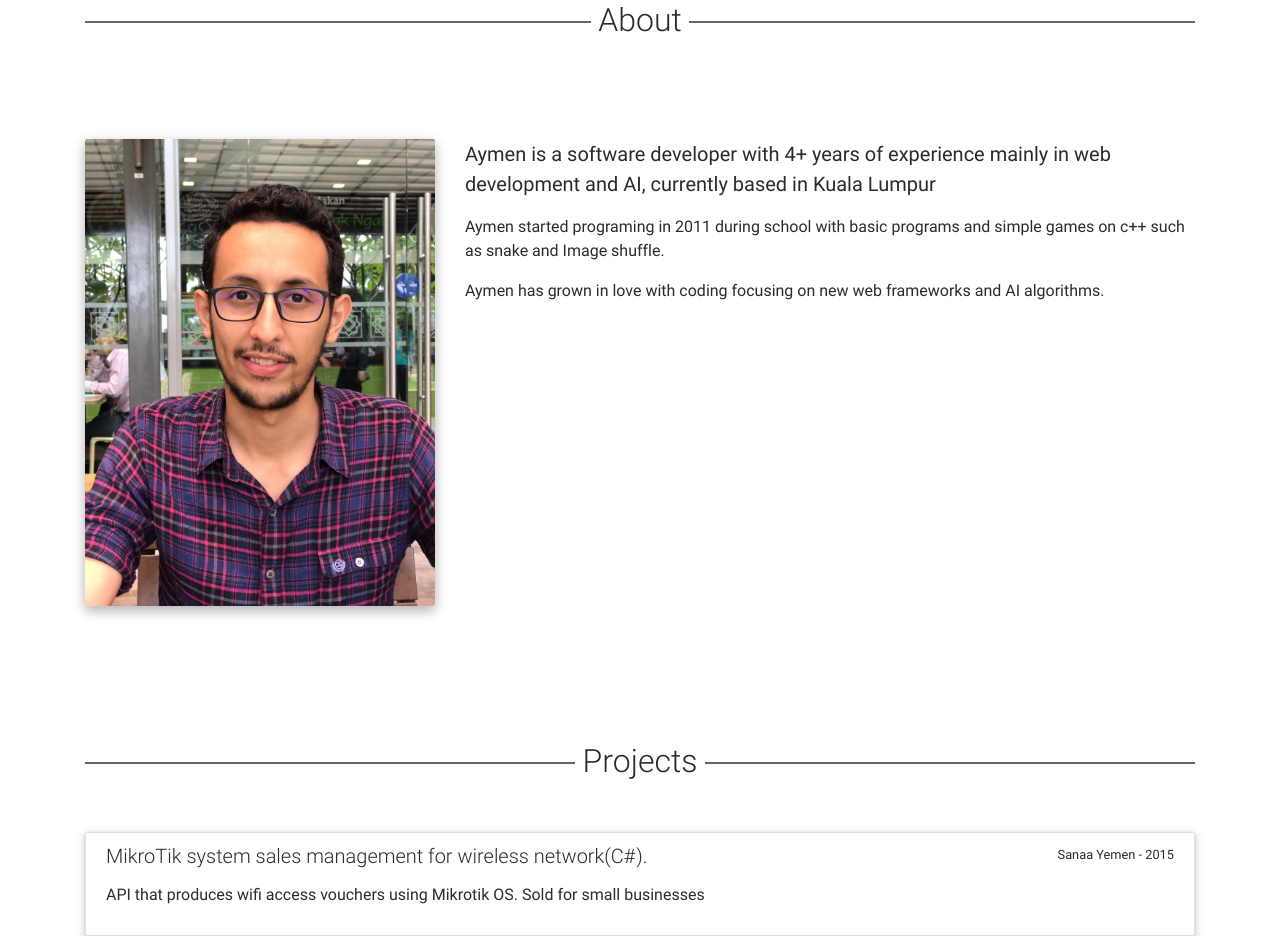
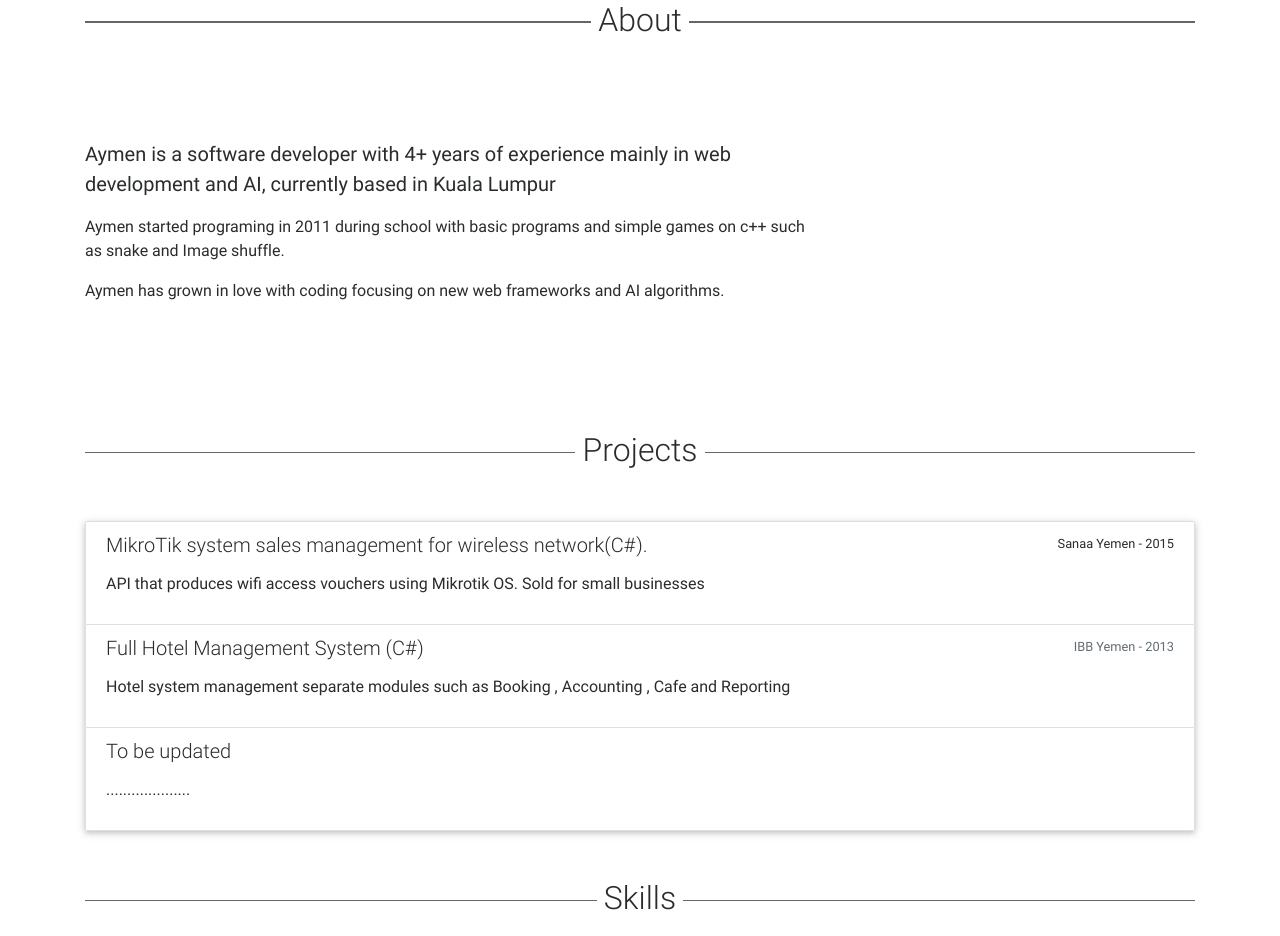
Before and after one commit to ayox/ayox.github.com, a plain HTML site: page index.html in a window 1280 px wide. Shown: the part 847-1783 px from the top of the page. Drawn offline with Linux system fonts and the light colour scheme.

Commit message:
Comment profile picture

```diff
--- a/index.html
+++ b/index.html
@@ -112,10 +112,10 @@
         <div class="row wow fadeIn" data-wow-delay="0.2s"
              style="visibility: visible; animation-delay: 0.2s; animation-name: fadeIn;">
 
-            <!-- Place for photo -->
-            <div class="col-lg-4 mb-2">
-                <img src="/img/profile.jpg" alt="My photo">
-            </div>
+            <!--&lt;!&ndash; Place for photo &ndash;&gt;-->
+            <!--<div class="col-lg-4 mb-2">-->
+            <!--<img src="/img/profile.jpg" alt="My photo">-->
+            <!--</div>-->
 
             <!-- Text content -->
             <div class="col-lg-8">
@@ -126,7 +126,6 @@
                     c++ such as snake and Image shuffle. </p>
                 <p>Aymen has grown in love with coding focusing on new web frameworks and AI algorithms. </p>
             </div>
-
         </div>
 
 
@@ -246,7 +245,7 @@
             <li class="wow fadeInUp" data-wow-delay="0.4s"
                 style="visibility: visible; animation-delay: 0.4s; animation-name: fadeInUp;"><i
                     class="fa fa-github"></i>
-                <a href="https://github.com/ayox/" >@ayox</a>
+                <a href="https://github.com/ayox/">@ayox</a>
             </li>
             <li class="wow fadeInUp" data-wow-delay="0.4s"
                 style="visibility: visible; animation-delay: 0.4s; animation-name: fadeInUp;"><i
@@ -348,7 +347,7 @@
     <!--Copyright-->
     <div class="footer-copyright">
         <div class="container-fluid">
-        Credit: <a href="https://mdbootstrap.com"> MDBootstrap </a>
+            Credit: <a href="https://mdbootstrap.com"> MDBootstrap </a>
 
         </div>
     </div>
@@ -369,7 +368,7 @@
 <script type="text/javascript" src="js/mdb.min.js"></script>
 <!--Animations initialization-->
 <script>
-    new WOW().init()
+  new WOW().init()
 </script>
 
 </body>
```
